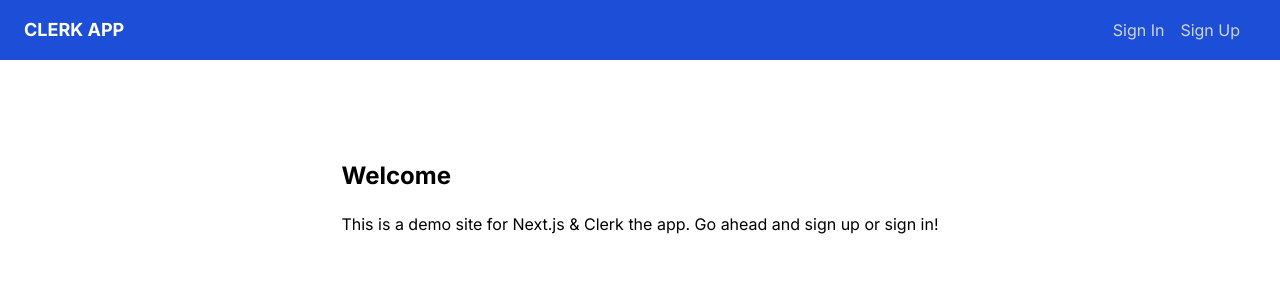
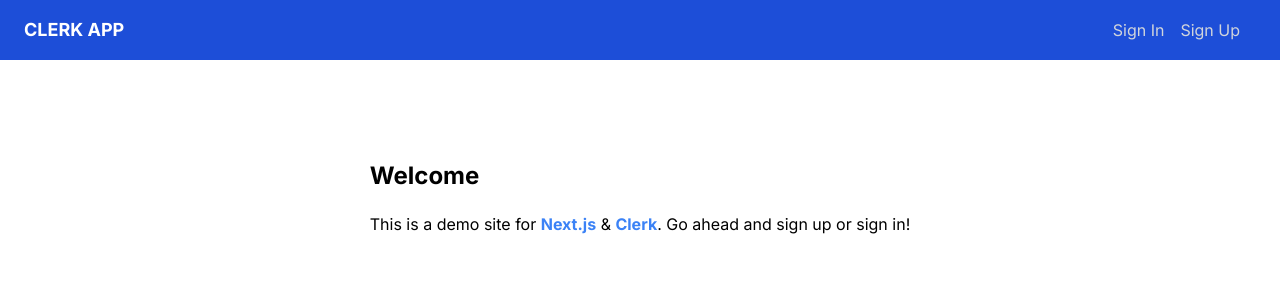
Before and after one commit to OnelioViera/clerk-app, a Next.js app: page / in a window 1280 px wide. Shown: the top 300 px of the page. Built offline with nearby package versions, Linux system fonts and the light colour scheme; no server answers.

Commit message:
update files

```diff
--- a/app/page.jsx
+++ b/app/page.jsx
@@ -5,7 +5,7 @@ export default function Home() {
     Welcome
     </h1>
     <p className="mb-5">
-    This is a demo site for Next.js & Clerk the app.  Go ahead and sign up or sign in!
+    This is a demo site for <a href="https://nextjs.org/" className="font-bold text-blue-500 hover:underline" target="blank">Next.js</a> & <a href="https://clerk.com/" className="font-bold text-blue-500 hover:underline" target="blank">Clerk</a>.  Go ahead and sign up or sign in!
     </p>
     </>
   )
```
